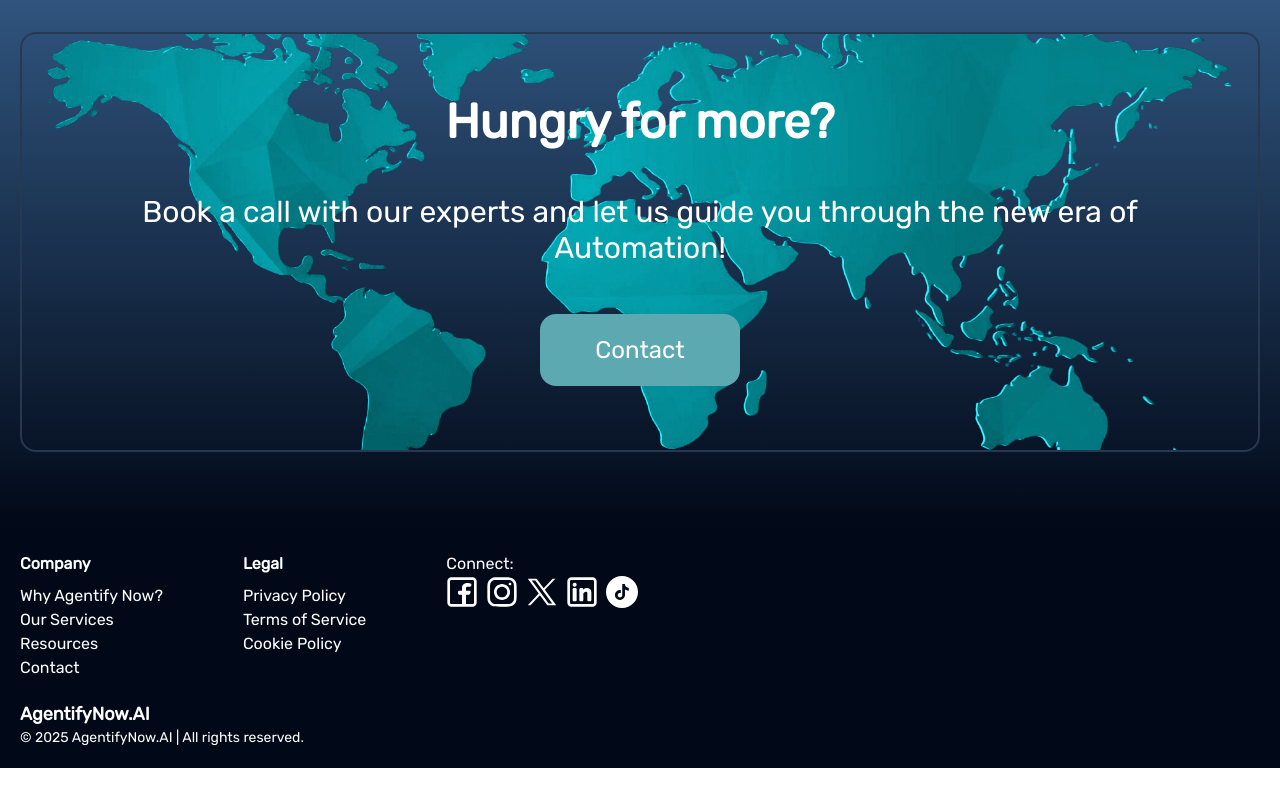
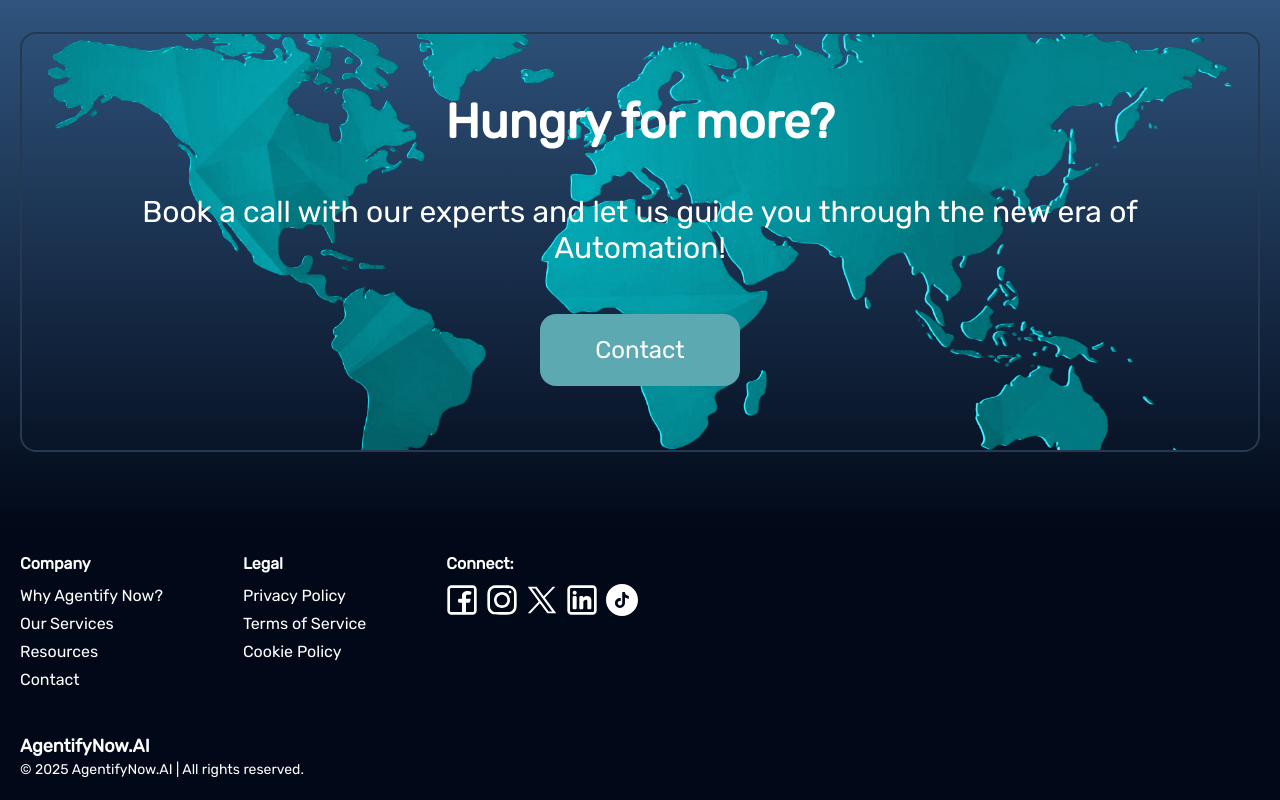
Before and after one commit to Luissao20/ia-project, a Next.js app: page / in a window 1280 px wide. Shown: the part 8589-9389 px from the top of the page. Before the commit the page ends 9357 px from the top, so only its background shows below. Built offline with nearby package versions, Linux system fonts and the light colour scheme.

Commit message:
Fix footer

```diff
--- a/app/components/footer.tsx
+++ b/app/components/footer.tsx
@@ -2,25 +2,25 @@ import Link from "next/link";
 
 export default function Footer() {
   return (
-    <footer className="bg-[#010817] text-white p-5 text-white">
+    <footer className="bg-[#010817] text-white p-4 md:p-5">
       <div className="container mx-auto">
         <div className="flex flex-col gap-5">
-          <div className="flex gap-20">
+          <div className="flex flex-col md:flex-row gap-8 md:gap-20">
             <div className="flex flex-col">
               <h3 className="font-semibold mb-2">Company</h3>
-              <Link href="/why-agentify">Why Agentify Now?</Link>
-              <Link href="/services">Our Services</Link>
-              <Link href="/resources">Resources</Link>
-              <Link href="/contact">Contact</Link>
+              <Link href="/why-agentify" className="mb-1">Why Agentify Now?</Link>
+              <Link href="/services" className="mb-1">Our Services</Link>
+              <Link href="/resources" className="mb-1">Resources</Link>
+              <Link href="/contact" className="mb-1">Contact</Link>
             </div>
             <div className="flex flex-col">
               <h3 className="font-semibold mb-2">Legal</h3>
-              <Link href="/">Privacy Policy</Link>
-              <Link href="/">Terms of Service</Link>
-              <Link href="/">Cookie Policy</Link>
+              <Link href="/" className="mb-1">Privacy Policy</Link>
+              <Link href="/" className="mb-1">Terms of Service</Link>
+              <Link href="/" className="mb-1">Cookie Policy</Link>
             </div>
             <div>
-              <h3>Connect:</h3>
+              <h3 className="font-semibold mb-2">Connect:</h3>
               <ul className="flex gap-2">
                 {/* Facebook */}
                 <Link href="https://www.facebook.com/profile.php?id=61573024104430">
@@ -91,12 +91,12 @@ export default function Footer() {
               </ul>
             </div>
           </div>
-          <div>
+          <div className="mt-4 text-center md:text-left">
             <h2 className="text-lg font-bold">AgentifyNow.AI</h2>
             <p className="text-sm">© 2025 AgentifyNow.AI | All rights reserved.</p>
           </div>
         </div>
-      </div >
-    </footer >
+      </div>
+    </footer>
   );
 }
```
